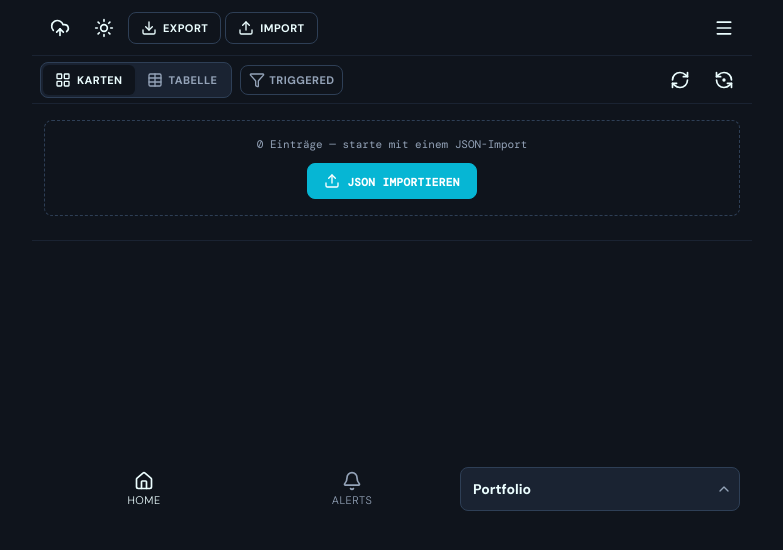
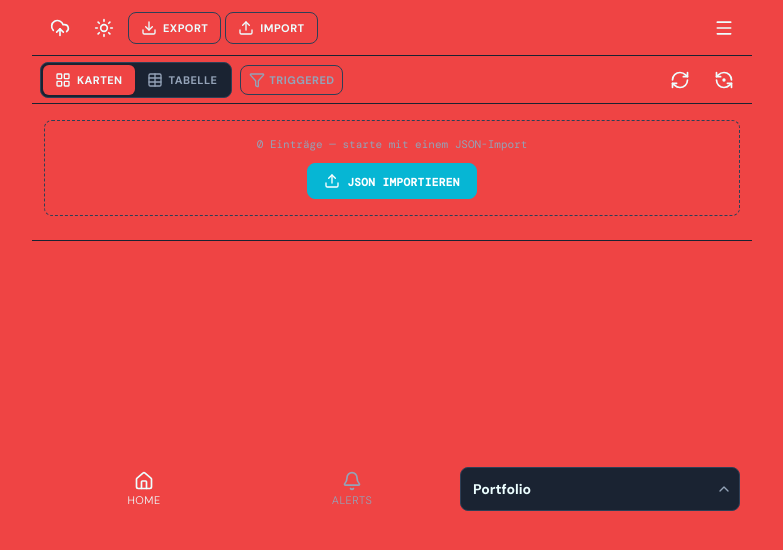
Before and after one commit to streetspirit83/merkliste-app, a website: page index.html in a window 1280 px wide. Both pictures are taken after a click on the button 352 px from the left and 27 px from the top of the page. Shown: the whole page, without its empty margins (248-1031 px from the left). Drawn offline with nearby package versions, Linux system fonts and the light colour scheme; no server answers.

Commit message:
Update styles.css

```diff
--- a/styles.css
+++ b/styles.css
@@ -22,7 +22,7 @@
   --topbar-h: 56px; --subbar-h: 48px; --botbar-h: 64px; --bulkbar-h: 40px; --benchbar-h: 60px;
 }
 [data-theme="dark"] {
-   --bg:      #0f141c;
+   --bg:      #ef4444;
   --text:    #ecfeff;
   --surface: #1a2332;
   --border:  #2e3f56;
```
